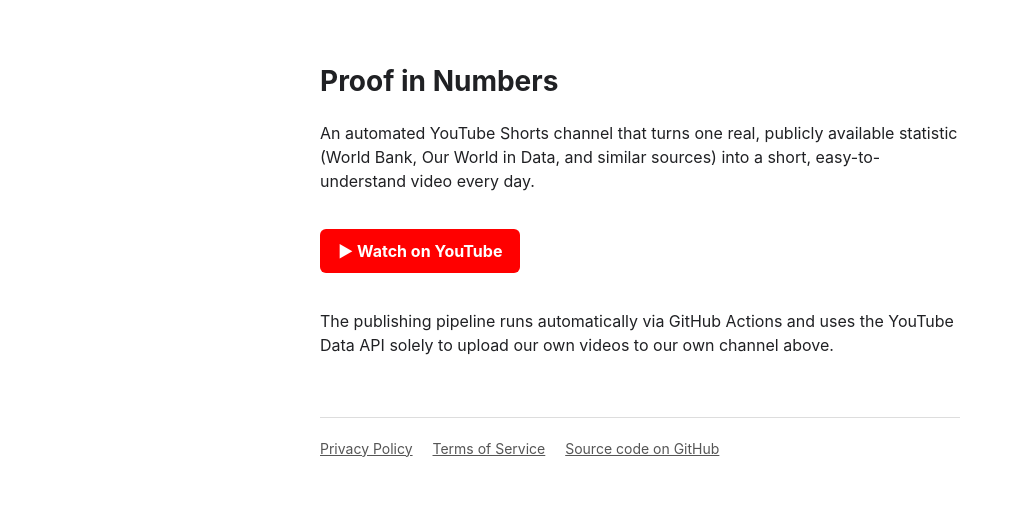
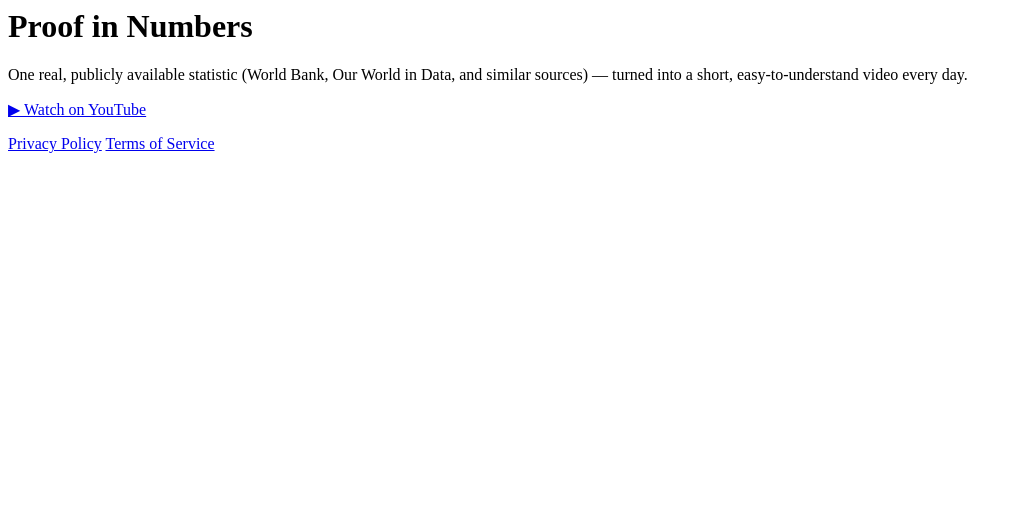
Before and after one commit to statevpp/proof-in-numbers, a plain HTML site: page index.html in a window 1280 px wide. Shown: the whole page, without its empty margins (0-1022 px from the left). Drawn offline with Linux system fonts and the light colour scheme.

Commit message:
Revise index.html content and footer structure
Updated content and structure of the index.html file to streamline the description of the YouTube channel and retain footer links.

```diff
--- a/index.html
+++ b/index.html
@@ -1,28 +1,10 @@
-<!DOCTYPE html>
-<html lang="en">
-<head>
-<meta charset="UTF-8">
-<title>Proof in Numbers</title>
-<style>
-  body { font-family: -apple-system, Arial, sans-serif; max-width: 640px; margin: 60px auto; padding: 0 20px; color: #202124; line-height: 1.5; }
-  h1 { font-size: 28px; }
-  .yt-badge { display: inline-flex; align-items: center; gap: 8px; background: #FF0000; color: #fff; padding: 10px 18px; border-radius: 6px; text-decoration: none; font-weight: bold; margin: 20px 0; }
-  footer { margin-top: 60px; padding-top: 20px; border-top: 1px solid #ddd; font-size: 14px; color: #555; }
-  footer a { color: #555; margin-right: 16px; }
-</style>
-</head>
-<body>
 <h1>Proof in Numbers</h1>
-  <p>An automated YouTube Shorts channel that turns one real, publicly available statistic (World Bank, Our World in Data, and similar sources) into a short, easy-to-understand video every day.</p>
+<p>One real, publicly available statistic (World Bank, Our World in Data, and similar sources) — turned into a short, easy-to-understand video every day.</p>
 <p>
   <a class="yt-badge" href="https://www.youtube.com/channel/UCGL_lToIp0ErEDPt0cRnuVw">&#9654; Watch on YouTube</a>
 </p>
-  <p>The publishing pipeline runs automatically via GitHub Actions and uses the YouTube Data API solely to upload our own videos to our own channel above.</p>
 
 <footer>
   <a href="PRIVACY.md">Privacy Policy</a>
   <a href="TERMS.md">Terms of Service</a>
-    <a href="https://github.com/statevpp/proof-in-numbers">Source code on GitHub</a>
 </footer>
-</body>
-</html>
```
Lines whose indentation alone changed are shown as unchanged.
